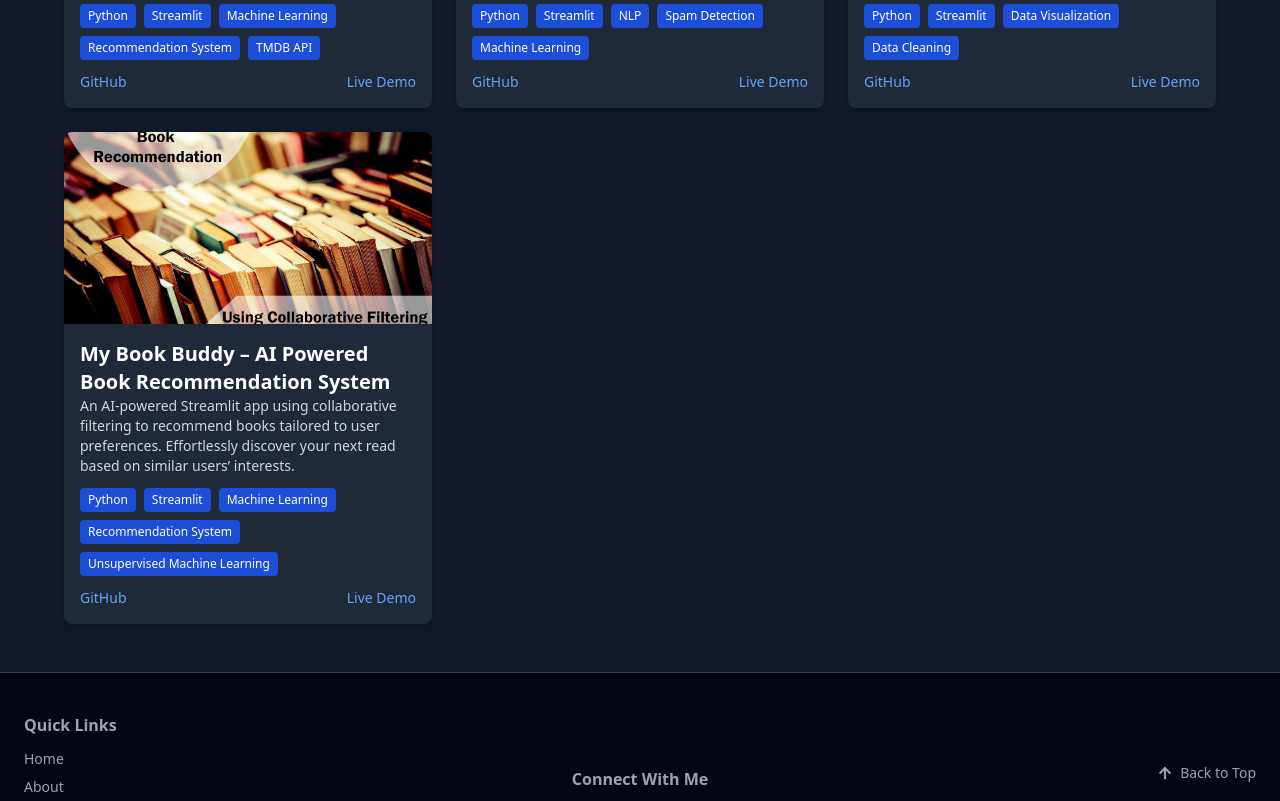
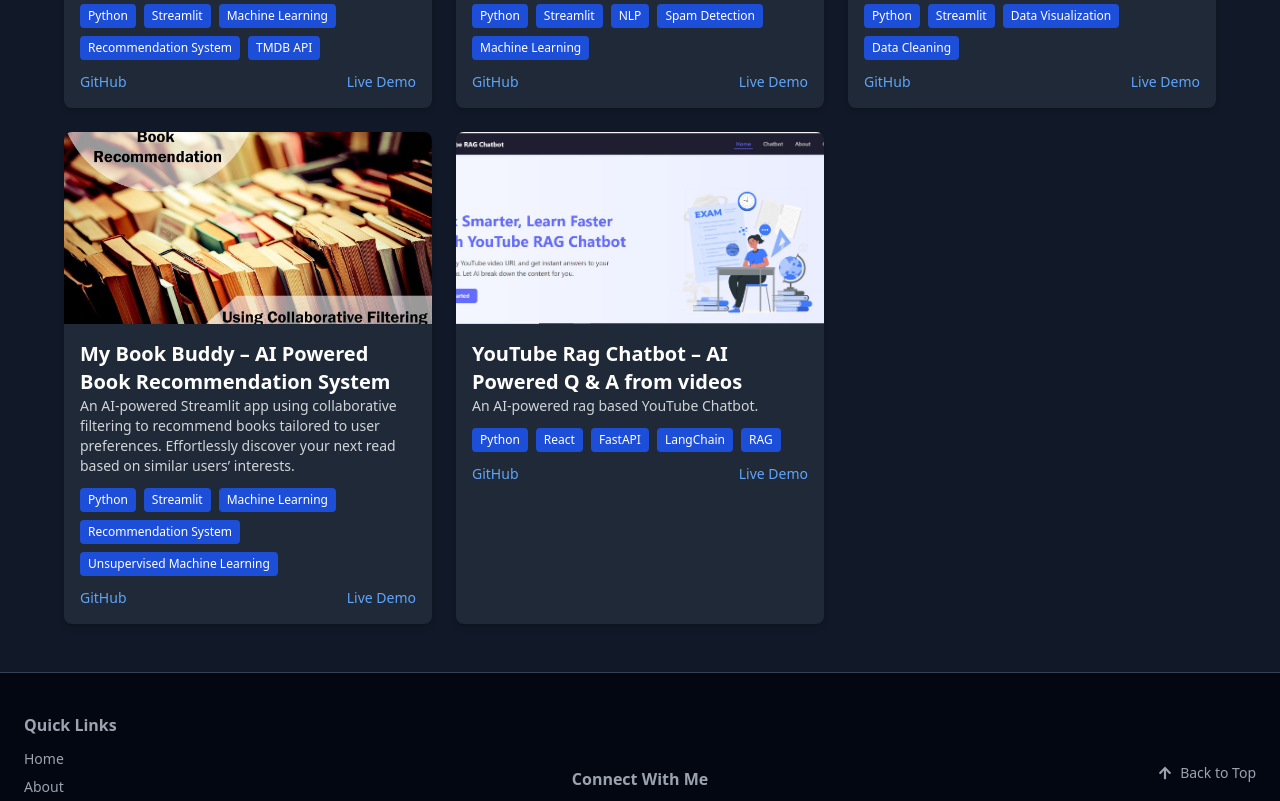
Before and after one commit to M-Ehtesham-Ul-Hassan-Malik/ehtesham-malik-portfolio, a React (Create React App) app: page /projects in a window 1280 px wide. Shown: the part 560-1361 px from the top of the page. Built offline with nearby package versions, Linux system fonts and the light colour scheme.

Commit message:
feat: add the youtube chatbot project

```diff
--- a/src/pages/Projects.jsx
+++ b/src/pages/Projects.jsx
@@ -3,6 +3,8 @@ import dataDoctor from '../assets/images/dataDoctor.png';
 import mymovieverse from '../assets/images/mymovieverse.jpg';
 import spamguardpro from '../assets/images/spamguardpro.png';
 import myBookBuddy from '../assets/images/myBookBuddy.png';
+import ytchatbot from '../assets/images/ytchatbot.JPG'
+
 const projects = [
   {
     id: 1,
@@ -39,6 +41,15 @@ const projects = [
   img: myBookBuddy,
   github: 'https://github.com/M-Ehtesham-Ul-Hassan-Malik/My-Book-Buddy',
   live: 'https://mybookbuddy.streamlit.app/',
+},
+{
+  id: 5,
+  title: 'YouTube Rag Chatbot – AI Powered Q & A from videos',
+  description: 'An AI-powered rag based YouTube Chatbot.',
+  tags: ['Python', 'React', 'FastAPI', 'LangChain', 'RAG'],
+  img: ytchatbot,
+  github: 'https://github.com/M-Ehtesham-Ul-Hassan-Malik/yt-rag-chatbot-backend',
+  live: 'https://ytchatbot.vercel.app/',
 },
 
 ];
```
Also changed, not shown: src/assets/images/ytchatbot.JPG (added).
